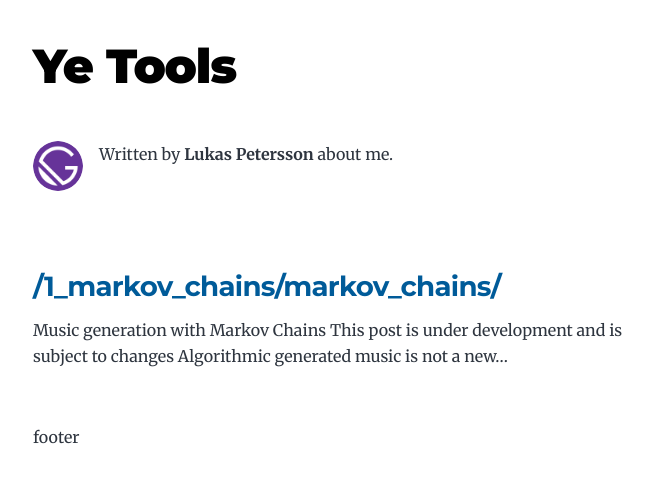
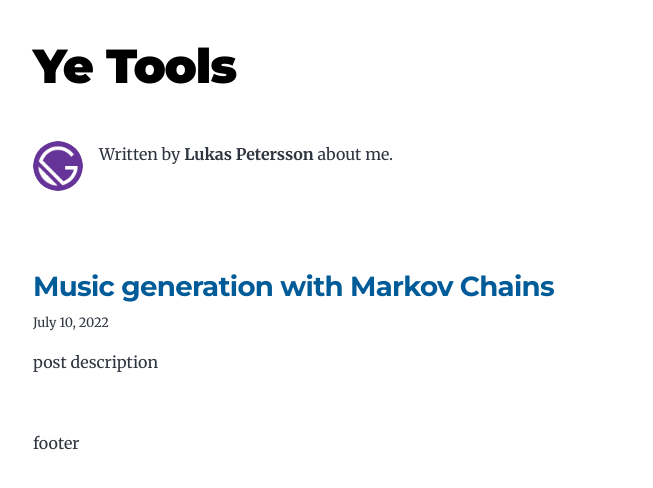
Before and after one commit to lukaspetersson/ye_tools_blog, a Gatsby site: page / in a window 1280 px wide. Shown: the whole page, without its empty margins (291-944 px from the left). Built offline with nearby package versions, Linux system fonts and the light colour scheme; Gatsby itself is replaced by a stand-in of ours.

Commit message:
post data

```diff
--- a/content/blog/1_markov_chains/markov_chains.md
+++ b/content/blog/1_markov_chains/markov_chains.md
@@ -1,3 +1,10 @@
+---
+title: Music generation with Markov Chains
+date: "2022-07-10"
+description: post description
+---
+
+
 # Music generation with Markov Chains
 
 > This post is under development and is subject to changes
```
